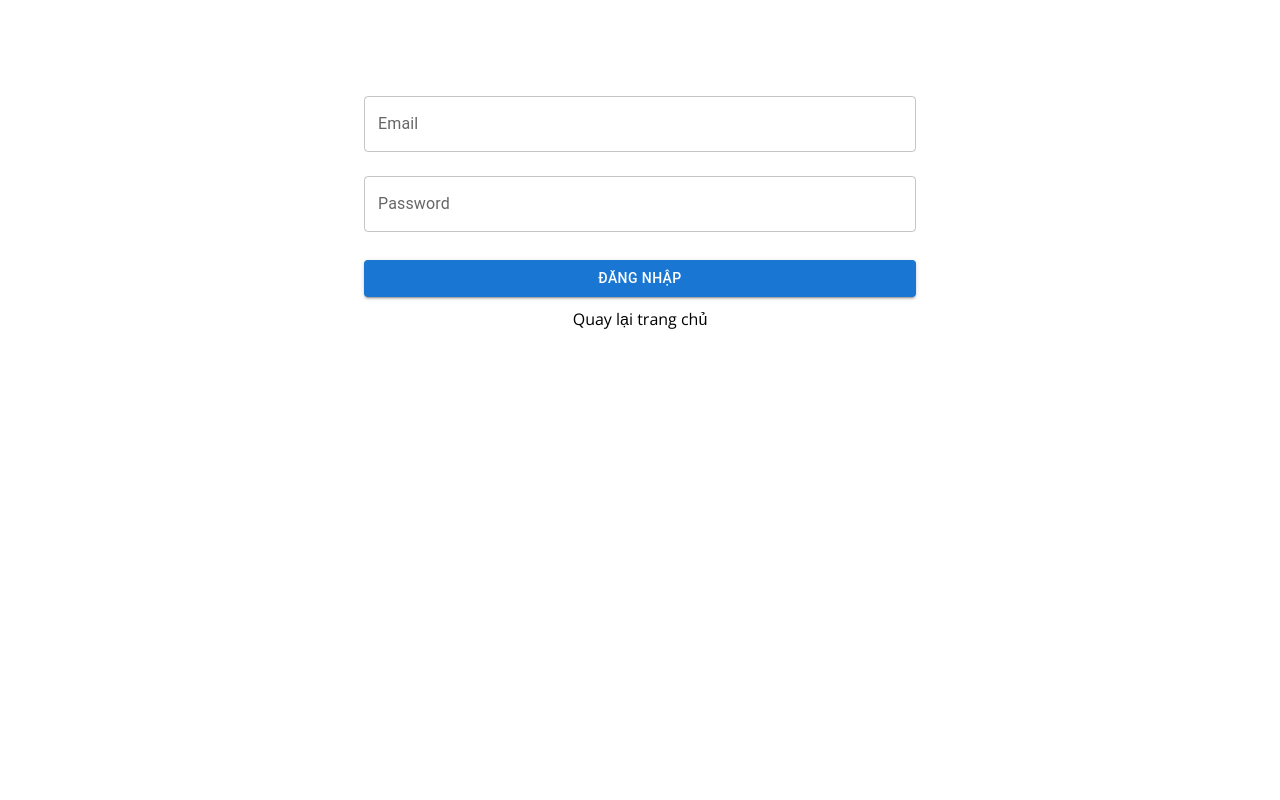
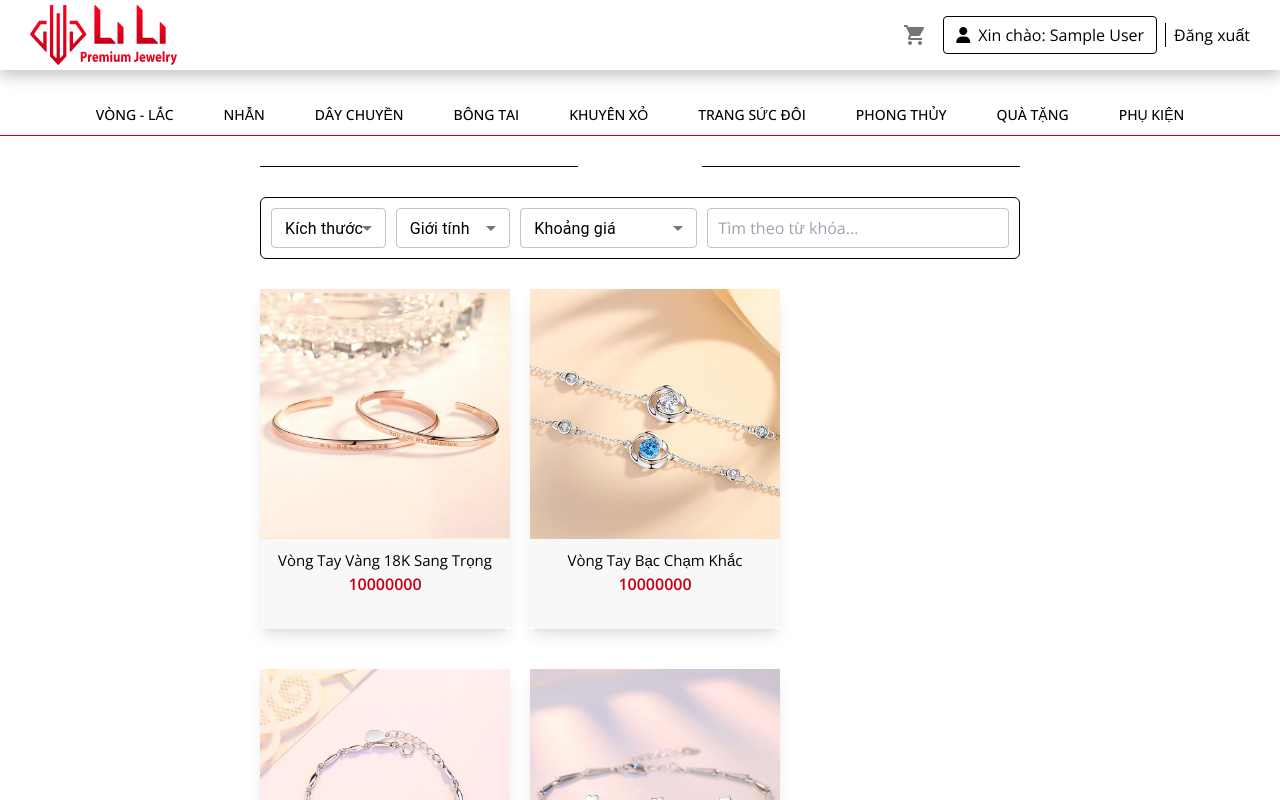
Before and after one commit to katsu-nt/jewerly-client, a React (Vite) app: page /vong-lac in a window 1280 px wide. Before the commit this address led to /login. Built offline with nearby package versions, Linux system fonts and the light colour scheme; sample sign-in values are in the browser's storage.

Commit message:
FE - Update

```diff
--- /dev/null
+++ b/src/APIs/MyCartApi.js
@@ -0,0 +1,16 @@
+const API_BASE_URL = import.meta.env.VITE_API_BASE_URL
+
+export const getCart = async (userId) => {
+    const response = await fetch(`${API_BASE_URL}/api/my/cart/${userId}`, {
+        method: "GET",
+        headers: {
+            "Content-Type": "application/json",
+        },
+    });
+    if (!response.ok) {
+
+    } else {
+        return response.json()
+    }
+
+}
--- a/src/AppRoutes.jsx
+++ b/src/AppRoutes.jsx
@@ -10,10 +10,11 @@ import HomePage from './pages/HomePage.jsx';
 import ListProduct from './components/ListProduct.jsx';
 import ManageOrderAdmin from './components/ManageOrderAdmin.jsx';
 import ManageProductAdmin from './components/ManageProductAdmin.jsx';
-
+import { CartProvider } from './context/cartContext.jsx';
 const AppRoutes = () => {
   return (
     <AuthProvider>
+      <CartProvider>
         <Router>
           <Routes>
             <Route path="/trang-chu" element={<ClientLayout><HomePage /></ClientLayout>} />
@@ -66,6 +67,7 @@ const AppRoutes = () => {
             <Route path="*" element={<Navigate to="/trang-chu"></Navigate>}></Route>
           </Routes>
         </Router>
+      </CartProvider>
     </AuthProvider>
   );
 };
--- a/src/components/HeaderClient.jsx
+++ b/src/components/HeaderClient.jsx
@@ -5,15 +5,57 @@ import HeaderCategory from './HeaderCategory';
 import './style/HeaderClient.css'
 import logo from '../assets/VLogo_LiLi_Horizontal_Premium-1.svg';
 import LogoutButton from './LogoutButton';
-
+import Badge from '@mui/material/Badge';
+import { styled } from '@mui/material/styles';
+import IconButton from '@mui/material/IconButton';
+import ShoppingCartIcon from '@mui/icons-material/ShoppingCart';
+import { useState } from 'react';
+import { useCart } from '../context/cartContext.jsx';
+import { useEffect } from 'react';
 export default function HeaderClient() {
     // Lấy giá trị role từ localStorage
     const role = localStorage.getItem('role');
     const account = JSON.parse(localStorage.getItem('account'));
+    const cartCaching = JSON.parse(localStorage.getItem('cart'));
+    const [quantityInCart, setQuantityInCart] = useState(0)
+    const { user, cart, setUser, setCart } = useCart()
+
+    useEffect(() => {
+        if (account && !user) {
+            setUser(account);
+        }
+        if (cartCaching && !cart) {
+            setCart(cartCaching);
+        }
+    }, [user, cart, setUser, setCart]);  // Ensure we don't update if user or cart is already set
+
+    useEffect(() => {
+        // Update quantityInCart based on cart state
+        if (cart && cart.items && cart.items.length > 0) {
+            let countQuantity = 0;
+            cart.items.forEach((item) => {
+                countQuantity += item.quantity;
+            });
+            setQuantityInCart(countQuantity);
+        } else {
+            setQuantityInCart(0);
+        }
+    }, [cart]);
+
+    const StyledBadge = styled(Badge)(({ theme }) => ({
+        '& .MuiBadge-badge': {
+            right: -3,
+            top: 13,
+            border: `2px solid ${theme.palette.background.paper}`,
+            padding: '0 4px',
+        },
+    }));
 
     // Hàm dùng để mở giỏ hàng
     const openCart = () => {
-        alert('Mở giỏ hàng');
+        if (account) {
+
+        }
     }
 
     // Hàm dùng để mở quản lý thông tin cá nhân
@@ -31,20 +73,22 @@ export default function HeaderClient() {
                 <div className='group-button'>
                     {account
                         ?
-                        <div style={{display: 'flex', alignItems: 'center', gap: '8px'}}>
-                            <div className='cart'>
-                                <i onClick={() => openCart()} className="fa-solid fa-basket-shopping"></i>
-                            </div>
+                        <div style={{ display: 'flex', alignItems: 'center', gap: '8px' }}>
+                            <IconButton aria-label="cart">
+                                <StyledBadge badgeContent={quantityInCart} color="secondary">
+                                    <ShoppingCartIcon />
+                                </StyledBadge>
+                            </IconButton>
 
                             <div className='current-account' onClick={() => openAccountDetail()}>
                                 <i className="fa-solid fa-user"></i>
                                 <div className='name'>Xin chào: {account.name}</div>
                             </div>
 
-                            <div style={{borderLeft: '1px solid #000', paddingLeft: '8px', cursor: 'pointer'}}><LogoutButton/></div>
+                            <div style={{ borderLeft: '1px solid #000', paddingLeft: '8px', cursor: 'pointer' }}><LogoutButton /></div>
                         </div>
                         :
-                        <Button className='button-login' color="inherit"><Link style={{textDecoration: 'none', color: '#000'}} to="/login">Đăng nhập</Link></Button>}
+                        <Button className='button-login' color="inherit"><Link style={{ textDecoration: 'none', color: '#000' }} to="/login">Đăng nhập</Link></Button>}
                 </div>
             </div>
 
--- /dev/null
+++ b/src/context/cartContext.jsx
@@ -0,0 +1,14 @@
+import React, { createContext, useState } from 'react'
+import { useContext } from 'react';
+const CartContext = createContext();
+export const CartProvider = ({ children }) => {
+    const [user, setUser] = useState({});
+    const [cart, setCart] = useState({});
+    return (
+        <CartContext.Provider value={{ user, cart, setUser, setCart }}>
+            {children}
+        </CartContext.Provider>
+    )
+}
+
+export const useCart = () => useContext(CartContext);
--- a/src/layouts/ClientLayout.jsx
+++ b/src/layouts/ClientLayout.jsx
@@ -1,21 +1,8 @@
-import React, { useEffect } from 'react'
+import React from 'react'
 import HeaderClient from '../components/HeaderClient'
-import { useNavigate } from 'react-router-dom';
-import { useAuth } from '../context/authContext';
 
 export default function ClientLayout({ children }) {
-  const role = localStorage.getItem('role');
-  const { logout } = useAuth();
-  const navigate = useNavigate();
 
-  // Lấy dữ liệu mock khi component được mount
-  useEffect(() => {
-    if(role == 'admin'){
-      logout();
-      navigate('/login')
-      localStorage.clear();
-    }
-  }, role);
   return (
     <div>
       <HeaderClient></HeaderClient>
--- a/src/output.css
+++ b/src/output.css
@@ -562,6 +562,10 @@ video {
   display: none;
 }
 
+.border {
+  border-width: 1px;
+}
+
 .uppercase {
   text-transform: uppercase;
 }
--- a/src/pages/LoginPage.jsx
+++ b/src/pages/LoginPage.jsx
@@ -1,39 +1,53 @@
-import React, { useState } from 'react';
+import React, { useContext, useEffect, useState } from 'react';
 import { useAuth } from '../context/authContext.jsx';
 import { Link, useNavigate } from 'react-router-dom';
 import Container from '@mui/material/Container';
 import { Button, TextField } from '@mui/material';
 import { login as SignIn } from "../APIs/MyUserApi.js"
+import { getCart } from '../APIs/MyCartApi.js';
+import { useCart } from "../context/cartContext.jsx"
 const LoginPage = () => {
   const [email, setEmail] = useState('');
   const [password, setPassword] = useState('');
   const { login } = useAuth();
+  const { user, cart, setUser, setCart } = useCart()
   const navigate = useNavigate();
 
+  useEffect(() => {
+    if (user && cart) {
+      // Only navigate when both user and cart are set
+      if (user.role === 'user') {
+        navigate('/');
+      } else if (user.role === 'admin') {
+        navigate('/admin');
+      }
+    }
+  }, [user, cart, navigate]); // Watch user and cart changes
+
   const handleLogin = async () => {
-    await SignIn({ email, password }).then((user) => {
-      if (!user) {
-        setEmail("")
-        setPassword("")
-      } else {
-        login(user.role)
-        if (user.role == "user") {
-          navigate('/user');
-        }
-        if (user.role == "admin") {
-          navigate('/admin');
-        }
+    const userRes = await SignIn({ email, password });
 
-        let dataUser = user;
-        dataUser.password = '********';
-        localStorage.setItem('account', JSON.stringify(dataUser));
-      }
-    })
+    if (!userRes) {
+      setEmail('');
+      setPassword('');
+    } else {
+      // Set user data
+      setUser(userRes);
+      login(userRes.role);
 
+      // Fetch the cart for the user and set the cart state
+      const cartData = await getCart(userRes._id);
+      setCart(cartData);
+      localStorage.setItem('cart', JSON.stringify(cartData));
+
+      // Hide password before storing in localStorage
+      const dataUser = { ...userRes, password: '********' };
+      localStorage.setItem('account', JSON.stringify(dataUser));
+    }
   };
 
   return (
-    <Container maxWidth="sm" style={{marginTop: '80px'}}>
+    <Container maxWidth="sm" style={{ marginTop: '80px' }}>
       <form>
         <TextField
           label="Email"
@@ -64,7 +78,7 @@ const LoginPage = () => {
           Đăng nhập
         </Button>
 
-        <div style={{textAlign: "center", marginTop: '10px'}}>
+        <div style={{ textAlign: "center", marginTop: '10px' }}>
           <Link to='/trang-chu'>Quay lại trang chủ</Link>
         </div>
       </form>
```
Lines whose indentation alone changed are shown as unchanged.
